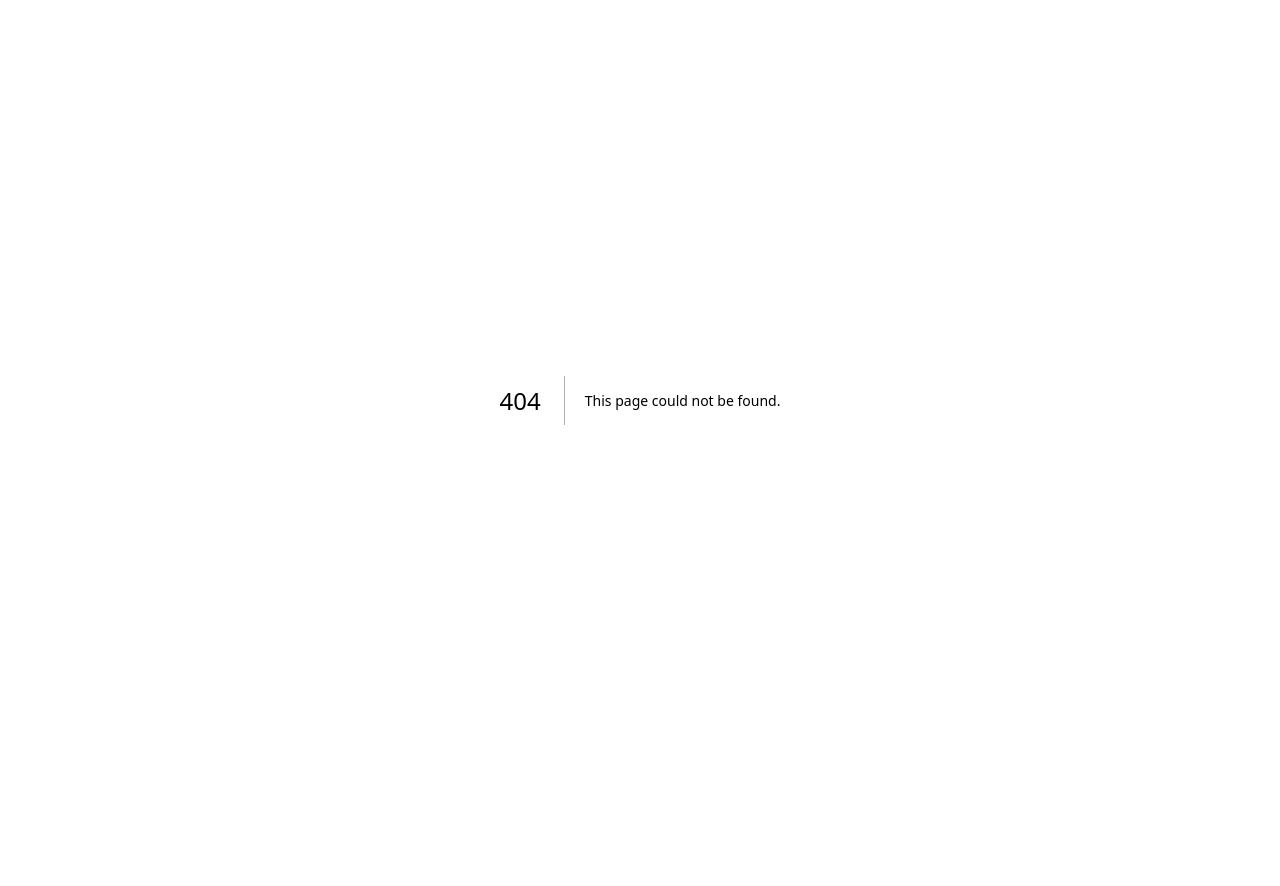
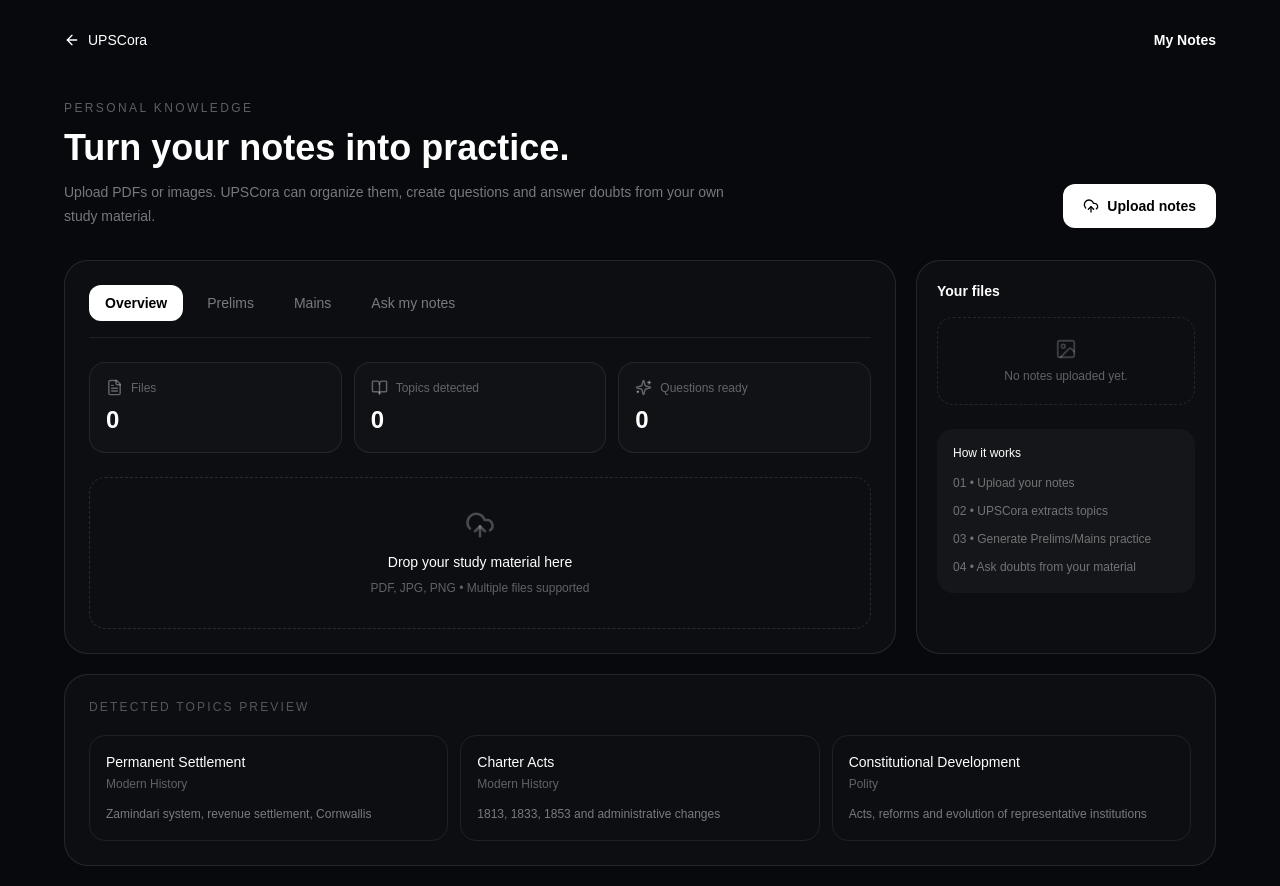
Before and after one commit to yourquirey-gif/upscora-ai, a Next.js app: page /notes in a window 1280 px wide. Before the commit this address had no page. Before the commit the page ends 800 px from the top, so only its background shows below. Built offline with nearby package versions, Linux system fonts and the light colour scheme.

Commit message:
feat: add personal notes workspace

```diff
--- /dev/null
+++ b/app/notes/page.tsx
@@ -0,0 +1,55 @@
+"use client";
+import Link from "next/link";
+import { ArrowLeft, BookOpen, FileText, Image as ImageIcon, MessageCircle, Sparkles, UploadCloud, X } from "lucide-react";
+import { useState } from "react";
+
+const topics=[
+ ["Permanent Settlement","Modern History","Zamindari system, revenue settlement, Cornwallis"],
+ ["Charter Acts","Modern History","1813, 1833, 1853 and administrative changes"],
+ ["Constitutional Development","Polity","Acts, reforms and evolution of representative institutions"]
+];
+
+export default function Notes(){
+ const [files,setFiles]=useState<string[]>([]);
+ const [tab,setTab]=useState<"overview"|"prelims"|"mains"|"ask">("overview");
+ const [question,setQuestion]=useState("");
+ const [asked,setAsked]=useState(false);
+
+ function addFiles(list:FileList|null){if(!list)return;setFiles(x=>[...x,...Array.from(list).map(f=>f.name)])}
+
+ return <main className="min-h-screen bg-[#07090d] px-5 text-white">
+  <header className="mx-auto flex h-20 max-w-6xl items-center justify-between">
+   <Link href="/dashboard" className="flex items-center gap-2 text-sm text-white/50"><ArrowLeft size={16}/> UPSCora</Link>
+   <span className="text-sm font-semibold">My Notes</span>
+  </header>
+  <div className="mx-auto max-w-6xl py-5">
+   <div className="flex flex-wrap items-end justify-between gap-5">
+    <div><p className="text-xs uppercase tracking-[.2em] text-white/35">Personal knowledge</p><h1 className="mt-3 text-3xl font-semibold sm:text-4xl">Turn your notes into practice.</h1><p className="mt-3 max-w-2xl text-sm leading-6 text-white/45">Upload PDFs or images. UPSCora can organize them, create questions and answer doubts from your own study material.</p></div>
+    <label className="flex cursor-pointer items-center gap-2 rounded-xl bg-white px-5 py-3 text-sm font-semibold text-black"><UploadCloud size={16}/> Upload notes<input type="file" multiple accept=".pdf,image/*" className="hidden" onChange={e=>addFiles(e.target.files)}/></label>
+   </div>
+
+   <div className="mt-8 grid gap-5 lg:grid-cols-[1fr_300px]">
+    <section className="rounded-3xl border border-white/10 bg-white/[0.025] p-5 sm:p-6">
+     <div className="flex flex-wrap gap-2 border-b border-white/8 pb-4">
+      {([["overview","Overview"],["prelims","Prelims"],["mains","Mains"],["ask","Ask my notes"]] as const).map(([id,label])=><button key={id} onClick={()=>setTab(id)} className={`rounded-xl px-4 py-2 text-sm ${tab===id?"bg-white text-black font-semibold":"text-white/45 hover:bg-white/5"}`}>{label}</button>)}
+     </div>
+
+     {tab==="overview"&&<div className="pt-6"><div className="grid gap-3 sm:grid-cols-3"><Stat icon={<FileText size={17}/>} title="Files" value={String(files.length)}/><Stat icon={<BookOpen size={17}/>} title="Topics detected" value={files.length?"3":"0"}/><Stat icon={<Sparkles size={17}/>} title="Questions ready" value={files.length?"12":"0"}/></div><div className="mt-6 rounded-2xl border border-dashed border-white/12 p-8 text-center"><UploadCloud className="mx-auto text-white/25" size={30}/><p className="mt-3 text-sm font-medium">Drop your study material here</p><p className="mt-2 text-xs text-white/35">PDF, JPG, PNG • Multiple files supported</p></div></div>}
+
+     {tab==="prelims"&&<QuestionList type="Prelims" files={files.length}/>}
+
+     {tab==="mains"&&<QuestionList type="Mains" files={files.length}/>}
+
+     {tab==="ask"&&<div className="pt-6"><div className="rounded-2xl border border-white/8 bg-white/[0.02] p-5"><div className="flex items-center gap-3"><span className="grid h-9 w-9 place-items-center rounded-xl bg-white text-black"><MessageCircle size={17}/></span><div><p className="text-sm font-semibold">Ask UPSCora from your notes</p><p className="text-xs text-white/35">Answers will be grounded in uploaded material.</p></div></div><textarea value={question} onChange={e=>setQuestion(e.target.value)} placeholder="e.g. Permanent Settlement ki main features mere notes ke according kya hain?" className="mt-5 min-h-32 w-full rounded-2xl border border-white/10 bg-black/20 p-4 text-sm leading-6 outline-none placeholder:text-white/25"/><button onClick={()=>setAsked(true)} disabled={!question.trim()||!files.length} className="mt-3 flex items-center gap-2 rounded-xl bg-white px-5 py-3 text-sm font-semibold text-black disabled:opacity-30"><Sparkles size={15}/> Ask from notes</button>{asked&&<div className="mt-5 rounded-2xl border border-white/8 bg-white/[0.025] p-5"><p className="text-xs text-white/35">UPSCora answer preview</p><p className="mt-3 text-sm leading-7 text-white/65">Your notes have been received. Once the AI and document-processing environment variables are connected, this answer will be generated directly from the uploaded material with source references.</p></div>}</div></div>}
+    </section>
+
+    <aside className="rounded-3xl border border-white/10 bg-white/[0.025] p-5"><p className="text-sm font-semibold">Your files</p>{files.length?<div className="mt-4 space-y-2">{files.map((f,i)=><div key={f+i} className="flex items-center gap-2 rounded-xl border border-white/8 p-3 text-xs text-white/55"><FileText size={14}/><span className="min-w-0 flex-1 truncate">{f}</span><button onClick={()=>setFiles(x=>x.filter((_,n)=>n!==i))}><X size={13}/></button></div>)}</div>:<div className="mt-4 rounded-2xl border border-dashed border-white/10 p-5 text-center"><ImageIcon className="mx-auto text-white/20" size={22}/><p className="mt-2 text-xs text-white/35">No notes uploaded yet.</p></div>}<div className="mt-6 rounded-2xl bg-white/[0.03] p-4"><p className="text-xs font-medium">How it works</p><ol className="mt-3 space-y-2 text-xs leading-5 text-white/40"><li>01 • Upload your notes</li><li>02 • UPSCora extracts topics</li><li>03 • Generate Prelims/Mains practice</li><li>04 • Ask doubts from your material</li></ol></div></aside>
+   </div>
+
+   {tab==="overview"&&<div className="mt-5 rounded-3xl border border-white/10 bg-white/[0.025] p-6"><p className="text-xs uppercase tracking-[.18em] text-white/30">Detected topics preview</p><div className="mt-5 grid gap-3 md:grid-cols-3">{topics.map(([a,b,c])=><div key={a} className="rounded-2xl border border-white/8 p-4"><p className="text-sm font-medium">{a}</p><p className="mt-1 text-xs text-white/35">{b}</p><p className="mt-3 text-xs leading-5 text-white/45">{c}</p></div>)}</div></div>}
+  </div>
+ </main>
+}
+
+function Stat({icon,title,value}:{icon:React.ReactNode,title:string,value:string}){return <div className="rounded-2xl border border-white/8 bg-white/[0.02] p-4"><div className="flex items-center gap-2 text-xs text-white/35">{icon}{title}</div><p className="mt-2 text-2xl font-semibold">{value}</p></div>}
+function QuestionList({type,files}:{type:string,files:number}){return <div className="pt-6"><div className="rounded-2xl border border-white/8 bg-white/[0.02] p-5"><p className="text-xs text-white/35">{type} question generation</p><h2 className="mt-2 text-lg font-semibold">{files?"Questions generated from your notes":"Upload notes to generate questions"}</h2><p className="mt-2 text-sm leading-6 text-white/40">{files?"These are representative question slots. Full AI-generated questions will use your actual notes after document processing is connected.":"Your uploaded material will be used as the only knowledge source for this practice set."}</p></div><div className="mt-4 space-y-3">{files?[1,2,3].map(n=><div key={n} className="rounded-2xl border border-white/8 p-4"><span className="text-xs text-white/30">{type} • Expected Question {n}</span><p className="mt-2 text-sm text-white/65">{type==="Prelims"?"Consider the following statements regarding the topic covered in your notes. Which of the statements given above are correct?":"Discuss the significance of the topic covered in your notes with suitable examples."}</p></div>):null}</div></div>}
```
